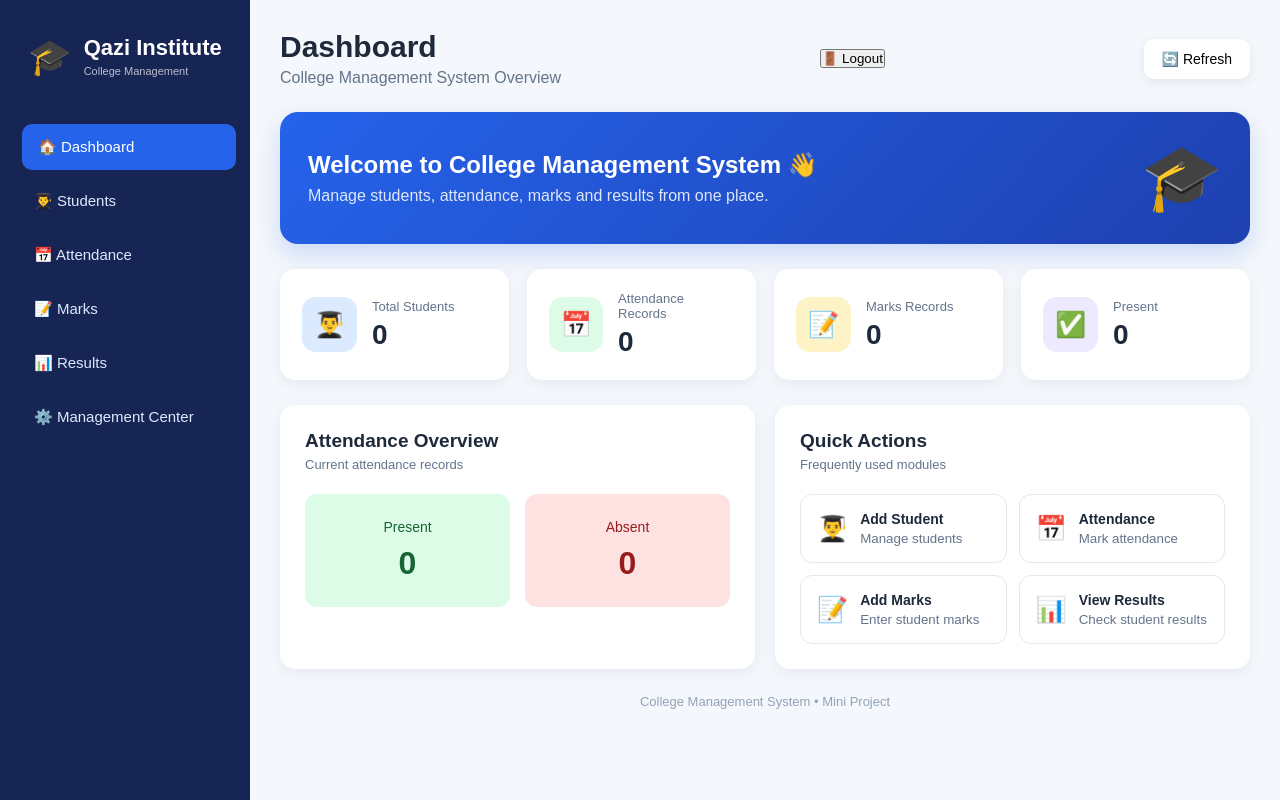
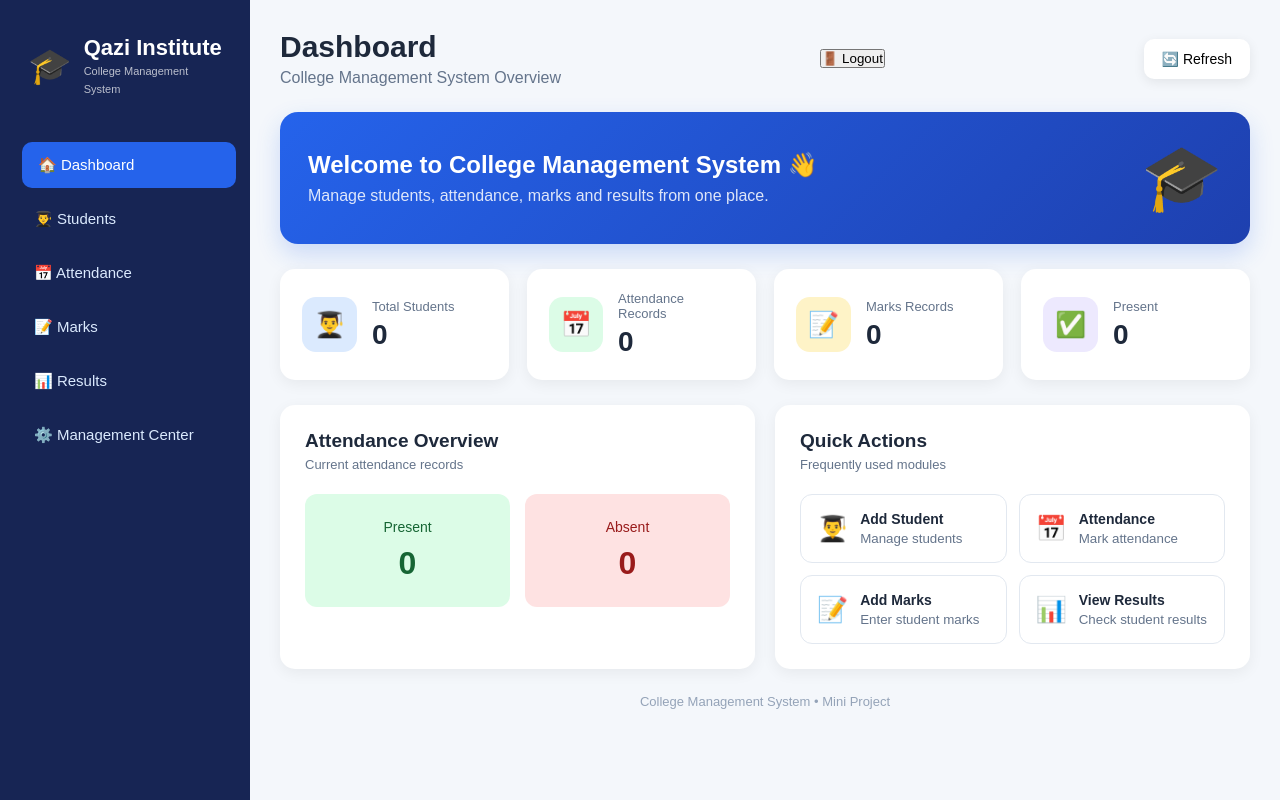
Before and after one commit to shariquehaseeb784-png/college-management-system, a website: page public/dashboard.html in a window 1280 px wide. Drawn offline with Linux system fonts and the light colour scheme; sample sign-in values are in the browser's storage.

Commit message:
Apply Qazi Institute branding

```diff
--- a/public/dashboard.html
+++ b/public/dashboard.html
@@ -19,7 +19,7 @@
             <div class="logo-icon">🎓</div>
             <div>
                 <h2>Qazi Institute</h2>
-                <span>College Management</span>
+                <span>College Management System</span>
             </div>
         </div>
 
```
